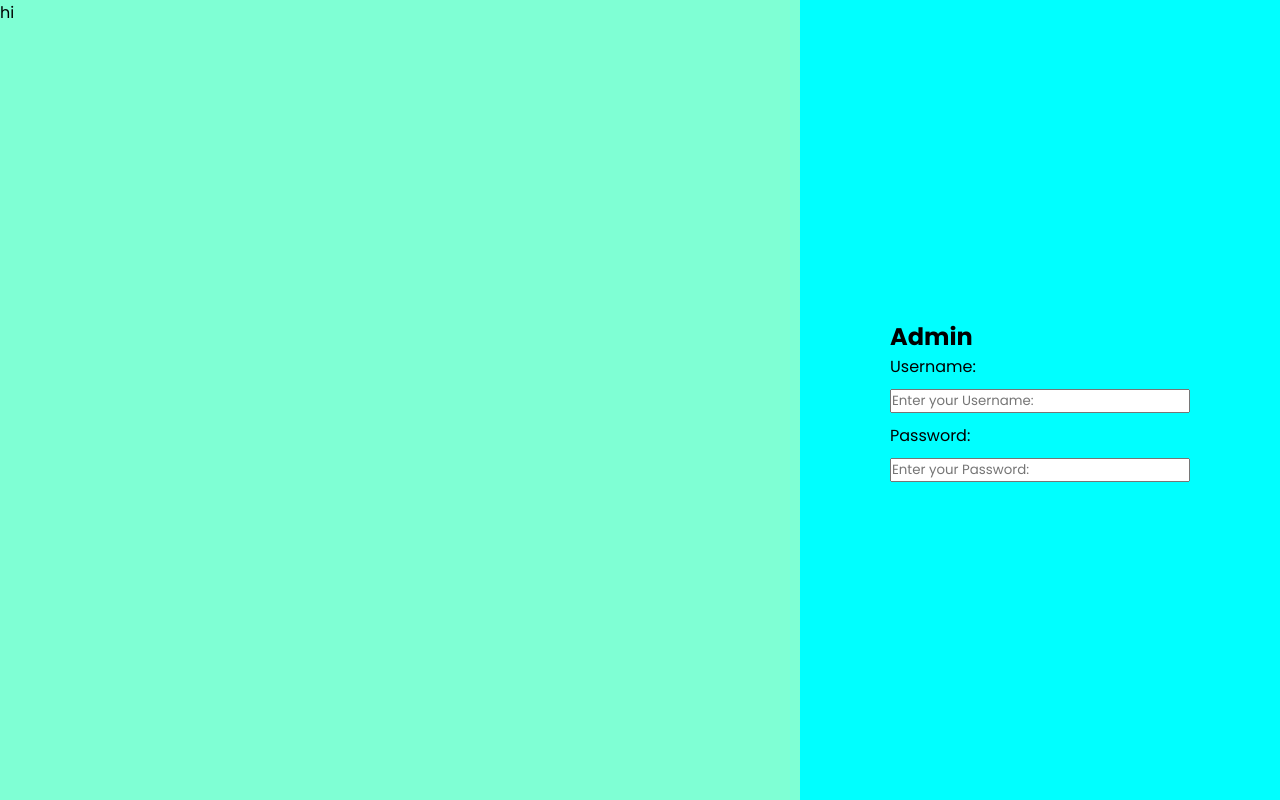
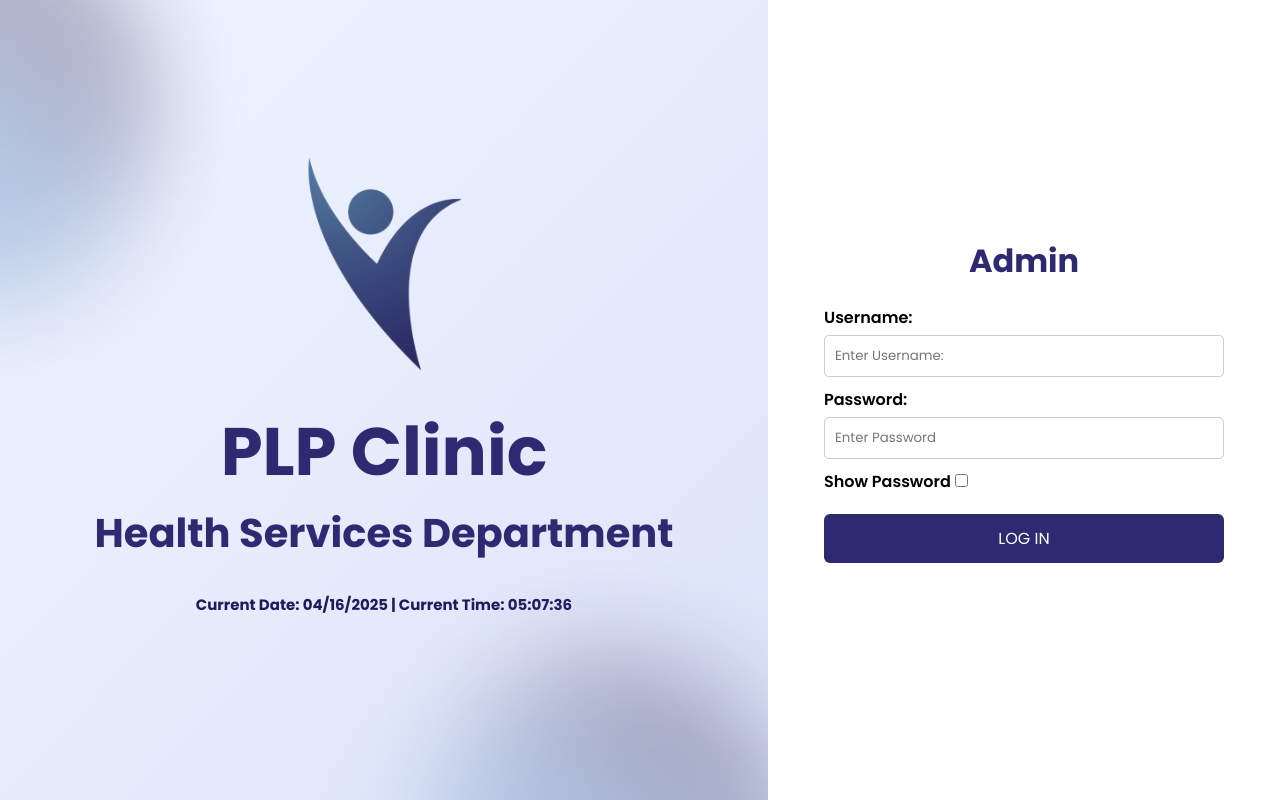
Before and after one commit to jalzoren/Clinic-monitoring-system, a plain HTML site: page FINALS/index.html in a window 1280 px wide. Shown: the top 800 px of the page. Drawn offline with Linux system fonts and the light colour scheme.

Commit message:
Add files via upload

```diff
--- a/FINALS/index.html
+++ b/FINALS/index.html
@@ -1,37 +1,51 @@
 <!DOCTYPE html>
 <html lang="en">
 <head>
-    <meta charset="UTF-8">
-    <meta name="viewport" content="width=device-width, initial-scale=1.0">
-    <title>LOG IN</title>
-    <link rel="stylesheet" href="styles.css">
+  <meta charset="UTF-8" />
+  <meta name="viewport" content="width=device-width, initial-scale=1.0"/>
+  <title>PLP Clinic - Admin Login</title>
+  <link rel="stylesheet" href="styles.css" />
 </head>
 <body>
   <section class="container">
     <div class="left">
-        hi
-
-
-        </div>
-
-
-        <div class="right">
-        <div class="contents">
-        <h1>Admin</h1>
-        <div class="form">
-            <label for="Username">Username:</label>
-            <input type="text"  placeholder="Enter your Username:">
-            <label for="Password">Password:</label>
-            <input type="text"  placeholder="Enter your Password:">
+        <div class="branding">
+          <img src="/pictures/logo.clear.png" alt="PLP Logo" class="logo" />
+          <h1 class="title">PLP Clinic</h1>
+          <h2 class="subtitle">Health Services Department</h2>
+          <div class="time-text" id="time-text"></div>
         </div>
       </div>
 
+    <div class="right">
+      <div class="login-box">
+        <h1>Admin</h1>
+        <form>
+          <label for="username">Username:</label>
+          <input type="text" id="username" placeholder="Enter Username:" />
+
+          <label for="password">Password:</label>
+          <input type="password" id="password" placeholder="Enter Password" />
+
+          <label class="checkbox-container">Show Password
+            <input type="checkbox" id="show-password">
+            <span class="checkmark"></span>
+          </label>
+
+          <button type="submit">LOG IN</button>
+        </form>
+      </div>
     </div>
 
+    <div class="design">
+        <img src="/pictures/design.png" class="design1">
+        <img src="/pictures/design.png" class="design2">
+    </div>
+  </section>
 
 
+    <script src="time.js"></script>
 
 
-    </section>
 </body>
 </html>
--- a/FINALS/styles.css
+++ b/FINALS/styles.css
@@ -1,42 +1,178 @@
-@import url('https://fonts.googleapis.com/css2?family=Poppins:wght@100;200;300;400;500;600;700;800;900&display=swap');
+@import url("https://fonts.googleapis.com/css2?family=Poppins:wght@400;600;700&display=swap");
 
 * {
   margin: 0;
   padding: 0;
   box-sizing: border-box;
-    font-family: 'Poppins', sans-serif;
+  font-family: "Poppins", sans-serif;
+}
+
+body,
+html {
+  height: 100%;
+  background-color: #f6f8ff;
+  overflow: hidden;
+
 }
 
 .container {
   display: flex;
+  height: 100vh;
+  overflow: hidden;
+
 }
 
 .left {
-    background-color: aquamarine;
-    flex: 2;
-    height: 100vh;
+  width: 60%;
+  background: linear-gradient(to bottom right, #f0f4ff, #dce4f9);
+  display: flex;
+  justify-content: center;
+  align-items: center;
+  flex-direction: column;
+}
+
+.branding {
+  text-align: center;
+  margin: 0;
+}
+
+.branding .logo {
+  width: 220px;
+  margin-bottom: 20px;
+}
+
+.title {
+  font-size: 4.2rem;
+  font-weight: 700;
+  color: #2e2a72;
+}
+
+.subtitle {
+  font-size: 2.5rem;
+  font-weight: 700;
+  color: #2e2a72;
 }
 
 .right {
-    background-color: aqua;
-    flex: 1;
-    height: 100vh;
-    text-align: left;
+  width: 40%;
+  background-color: white;
   display: flex;
   justify-content: center;
   align-items: center;
-    padding: 40px;
-
+  z-index: 11;
 }
 
-.contents {
-    width: 100%;
-    max-width: 300px;
+.login-box {
+  width: 80%;
+  max-width: 400px;
 }
 
-.form {
+.login-box h1 {
+  font-size: 2rem;
+  color: #2e2a72;
+  margin-bottom: 20px;
+  text-align: center;
+}
+
+.login-box label {
+  display: block;
+  margin-top: 10px;
+  font-weight: 600;
+}
+
+.login-box input[type="text"],
+.login-box input[type="password"] {
+  width: 100%;
+  padding: 10px;
+  margin-top: 5px;
+  border: 1px solid #ccc;
+  border-radius: 5px;
+}
+
+.show-password {
   display: flex;
-    flex-direction: column;
-    gap: 10px;
+  align-items: center;
+  gap: 8px;
+  margin-top: 10px;
+  font-size: 14px;
+  color: #333;
+}
 
+.login-box button {
+  margin-top: 20px;
+  width: 100%;
+  padding: 12px;
+  background-color: #2e2a72;
+  color: white;
+  border: none;
+  border-radius: 6px;
+  font-size: 1rem;
+  cursor: pointer;
 }
+
+.login-box button:hover {
+  background-color: #1f1a5d;
+}
+
+.design1 {
+  position: absolute;
+  top: 0;
+  right: 80%;
+  transform: translateY(-30%);
+  width: 100%;
+  max-width: 600px;
+  z-index: 10;
+  text-align: center;
+}
+
+.design2 {
+  position: absolute;
+  bottom: 0;
+  right: 30%;
+  transform: translateY(60%);
+  width: 100%;
+  max-width: 600px;
+  z-index: 10;
+  text-align: center;
+}
+
+.design img {
+  width: 100%;
+  height: auto;
+}
+
+.time-text {
+  font-size: 15px;
+  color: #1f1a5d;
+  font-weight: 700;
+  padding: 10px;
+  border-radius: 5px;
+  width: 80%;
+  margin: 20px auto;
+  text-align: center;
+  display: flex;
+  justify-content: center;
+  align-items: center;
+}
+
+@media (max-width: 768px) {
+  .logo {
+    width: 120px;
+  }
+
+  .title {
+    font-size: 28px;
+  }
+
+  .subtitle {
+    font-size: 20px;
+  }
+
+  .login-box {
+    width: 90%;
+  }
+
+  .time-text {
+    font-size: 14px;
+  }
+}
--- /dev/null
+++ b/FINALS/time.js
@@ -0,0 +1,25 @@
+function updateTime() {
+    const now = new Date();
+
+    const hours = now.getHours().toString().padStart(2, '0');
+    const minutes = now.getMinutes().toString().padStart(2, '0');
+    const seconds = now.getSeconds().toString().padStart(2, '0');
+    const timeString = `${hours}:${minutes}:${seconds}`;
+
+    const day = now.getDate().toString().padStart(2, '0');
+    const month = (now.getMonth() + 1).toString().padStart(2, '0');
+    const year = now.getFullYear();
+    const dateString = `${month}/${day}/${year}`;
+
+    document.getElementById('time-text').innerText = `Current Date: ${dateString} | Current Time: ${timeString}`;
+  }
+
+  setInterval(updateTime, 1000);
+  updateTime();
+
+
+    const checkbox = document.getElementById("show-password");
+    const passwordField = document.getElementById("password");
+    checkbox.addEventListener("change", () => {
+      passwordField.type = checkbox.checked ? "text" : "password";
+    });
```
Also changed, not shown: FINALS/pictures/design.png (added), FINALS/pictures/intro.png (added), FINALS/pictures/logo.clear.png (added). Lines whose indentation alone changed are shown as unchanged.
